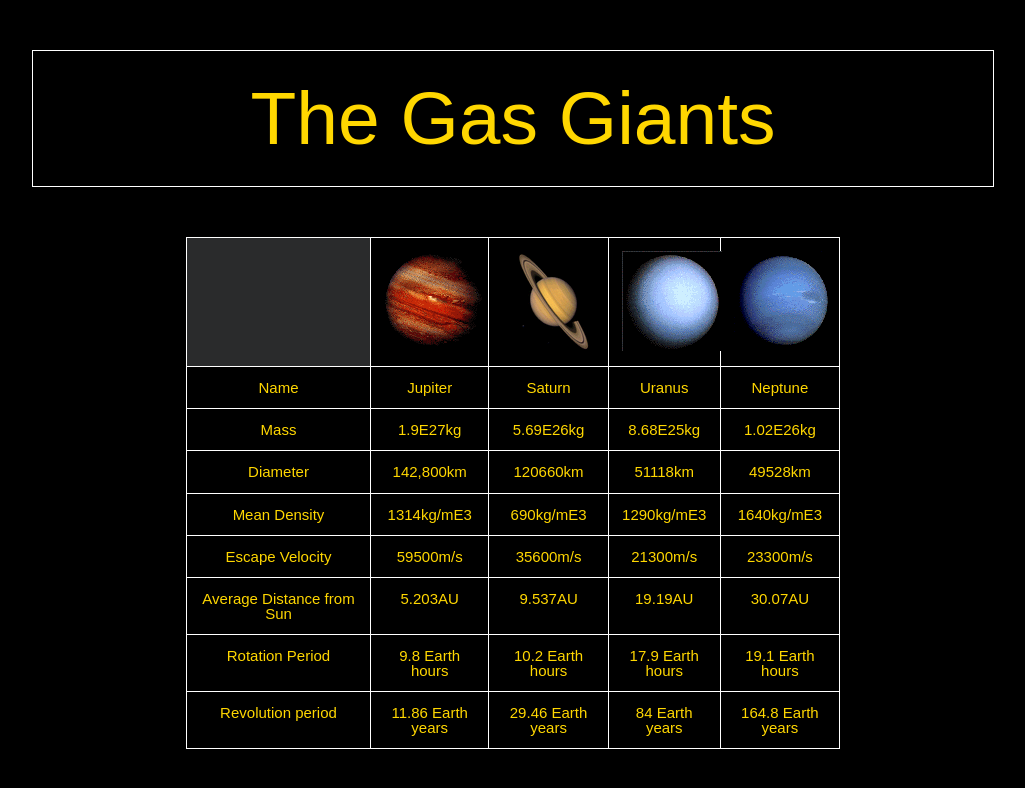
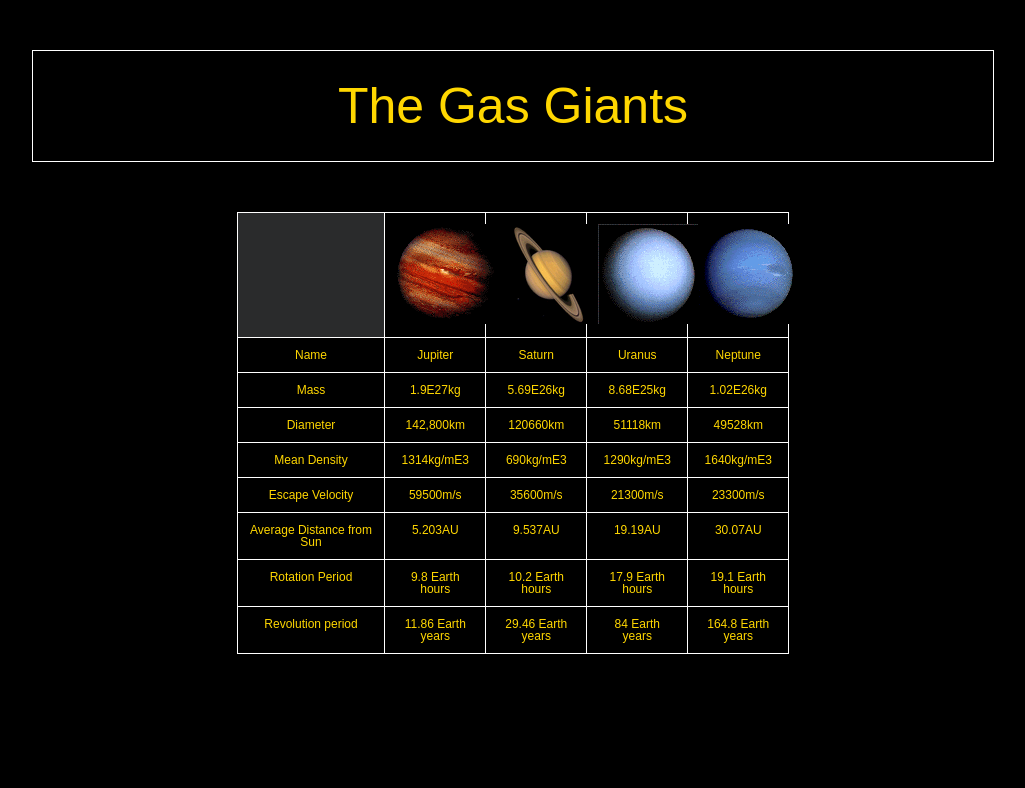
Before and after one commit to yhu4592/lab5, a plain HTML site: page index.html in a window 1280 px wide. Shown: the whole page, without its empty margins (127-1152 px from the left). Drawn offline with Linux system fonts and the light colour scheme; a web font is replaced by a local one.

Commit message:
Changed font size for h1 and table.

```diff
--- a/css/style.css
+++ b/css/style.css
@@ -10,7 +10,7 @@ table, th, td {
   text-align: center;
   color: gold;
   padding: 2% 2% 2% 2%;
-  font-size: 15px;
+  font-size: 12px;
 }
 h1{
     position: relative;
@@ -20,7 +20,7 @@ h1{
     margin-bottom: 50px;
     text-align: center;
     color: gold;
-    font-size: 75px;
+    font-size: 50px;
     border: 1px solid white;
     width:960px;
     padding: 30px 0 30px 0;
```
